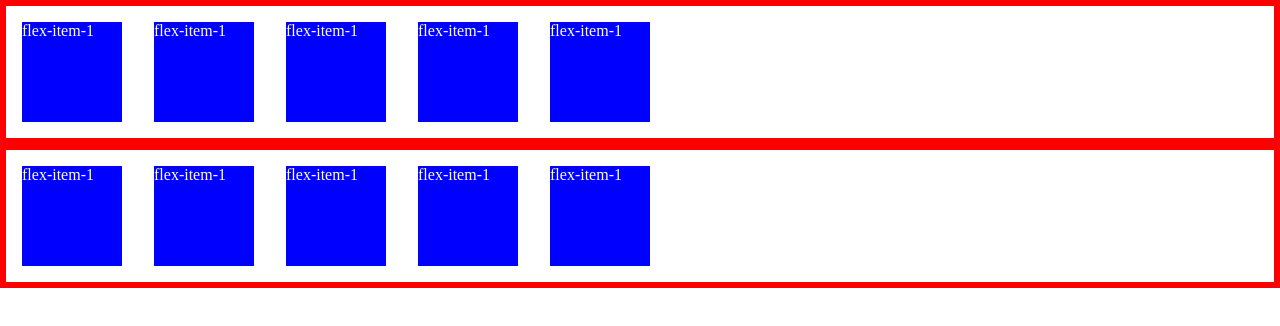
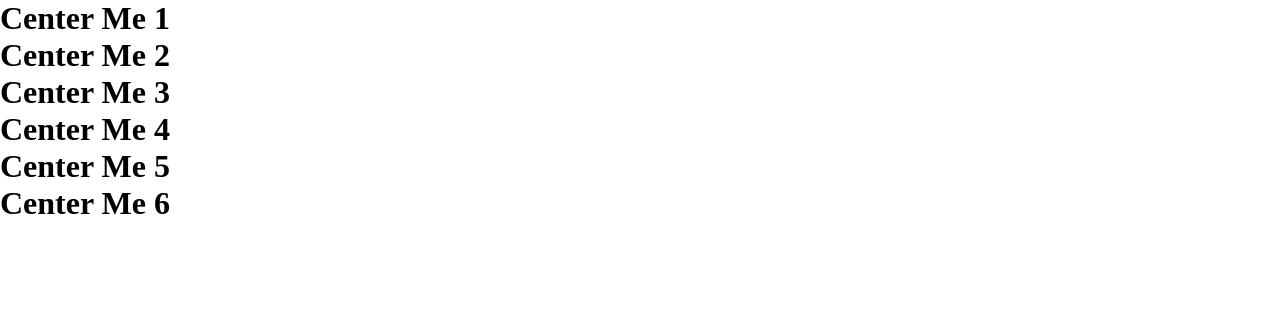
Before and after one commit to ricardomilan10/testrepo, a plain HTML site: page index.html in a window 1280 px wide. Drawn offline with Linux system fonts and the light colour scheme.

Commit message:
started alignment workshop

```diff
--- a/index.html
+++ b/index.html
@@ -8,19 +8,23 @@
     <title>Document</title>
 </head>
 <body>
-    <div class="flex-container">
-        <div class="flex-item-1 box">flex-item-1</div>
-        <div class="flex-item-2 box">flex-item-1</div>
-        <div class="flex-item-3 box">flex-item-1</div>
-        <div class="flex-item-4 box">flex-item-1</div>
-        <div class="flex-item-5 box">flex-item-1</div>
+    <div class="container c1">
+        <h1>Center Me 1</h1>
     </div>
-    <div class="flex-container">
-        <div class="flex-item-1 box">flex-item-1</div>
-        <div class="flex-item-2 box">flex-item-1</div>
-        <div class="flex-item-3 box">flex-item-1</div>
-        <div class="flex-item-4 box">flex-item-1</div>
-        <div class="flex-item-5 box">flex-item-1</div>
+    <div class="container c2">
+        <h1>Center Me 2</h1>
+    </div>
+    <div class="container c3">
+        <h1>Center Me 3</h1>
+    </div>
+    <div class="container c4">
+        <h1>Center Me 4</h1>
+    </div>
+    <div class="container c5">
+        <h1>Center Me 5</h1>
+    </div>
+    <div class="container c6">
+        <h1>Center Me 6</h1>
     </div>
 </body>
 </html>
```
